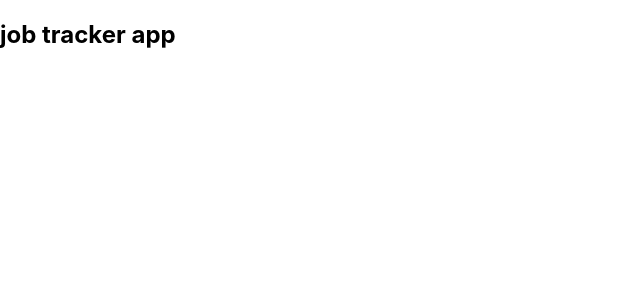
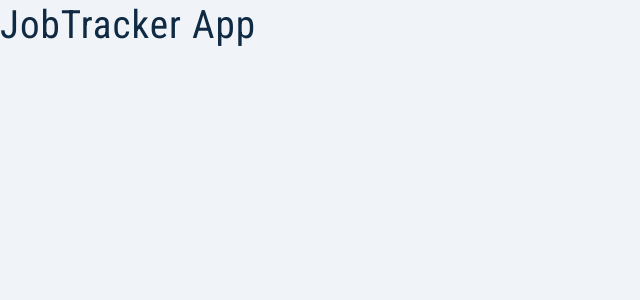
Before and after one commit to MAbdurahman/mern-job-tracker, a React (Create React App) app in the folder frontend/: page / in a window 1280 px wide. Shown: the top 300 px of the page, without its empty margins (0-640 px from the left). Built offline with nearby package versions, Linux system fonts and the light colour scheme.

Commit message:
Add normalize.css and global styles

```diff
--- a/frontend/public/index.html
+++ b/frontend/public/index.html
@@ -16,7 +16,7 @@
     -->
     <link rel="manifest" href="%PUBLIC_URL%/manifest.json" />
 
-    <title>Job Tracker</title>
+    <title>JobTracker</title>
   </head>
   <body>
     <noscript>You need to enable JavaScript to run this app.</noscript>
--- a/frontend/src/App.js
+++ b/frontend/src/App.js
@@ -3,7 +3,7 @@
 export default function App() {
   return (
     <div>
-      <h2>job tracker app</h2>
+      <h2>jobTracker app</h2>
     </div>
   )
 }
--- a/frontend/src/index.css
+++ b/frontend/src/index.css
@@ -1,13 +1,321 @@
-body {
-  margin: 0;
-  font-family: -apple-system, BlinkMacSystemFont, 'Segoe UI', 'Roboto', 'Oxygen',
-    'Ubuntu', 'Cantarell', 'Fira Sans', 'Droid Sans', 'Helvetica Neue',
-    sans-serif;
-  -webkit-font-smoothing: antialiased;
-  -moz-osx-font-smoothing: grayscale;
+
+@import url('https://fonts.googleapis.com/css2?family=Cabin&family=Roboto+Condensed:wght@400;700&display=swap');
+*,
+::after,
+::before {
+  box-sizing: border-box;
 }
 
-code {
-  font-family: source-code-pro, Menlo, Monaco, Consolas, 'Courier New',
-    monospace;
+
+html {
+  font-size: 100%;
+} /*16px*/
+
+:root {
+  /* colors */
+  --primary-50: #e0fcff;
+  --primary-100: #bef8fd;
+  --primary-200: #87eaf2;
+  --primary-300: #54d1db;
+  --primary-400: #38bec9;
+  --primary-500: #2cb1bc;
+  --primary-600: #14919b;
+  --primary-700: #0e7c86;
+  --primary-800: #0a6c74;
+  --primary-900: #044e54;
+
+  /* grey */
+  --grey-50: #f0f4f8;
+  --grey-100: #d9e2ec;
+  --grey-200: #bcccdc;
+  --grey-300: #9fb3c8;
+  --grey-400: #829ab1;
+  --grey-500: #627d98;
+  --grey-600: #486581;
+  --grey-700: #334e68;
+  --grey-800: #243b53;
+  --grey-900: #102a43;
+  /* rest of the colors */
+  --black: #222;
+  --white: #fff;
+  --red-light: #f8d7da;
+  --red-dark: #842029;
+  --green-light: #d1e7dd;
+  --green-dark: #0f5132;
+
+  /* fonts  */
+  --headingFont: 'Roboto Condensed', Sans-Serif;
+  --bodyFont: 'Cabin', Sans-Serif;
+  --small-text: 0.875rem;
+  --extra-small-text: 0.7em;
+  /* rest of the vars */
+  --backgroundColor: var(--grey-50);
+  --textColor: var(--grey-900);
+  --borderRadius: 0.25rem;
+  --letterSpacing: 1px;
+  --transition: 0.3s ease-in-out all;
+  --max-width: 1120px;
+  --fixed-width: 500px;
+  --fluid-width: 90vw;
+  --breakpoint-lg: 992px;
+  --nav-height: 6rem;
+  /* box shadow*/
+  --shadow-1: 0 1px 3px 0 rgba(0, 0, 0, 0.1), 0 1px 2px 0 rgba(0, 0, 0, 0.06);
+  --shadow-2: 0 4px 6px -1px rgba(0, 0, 0, 0.1),
+    0 2px 4px -1px rgba(0, 0, 0, 0.06);
+  --shadow-3: 0 10px 15px -3px rgba(0, 0, 0, 0.1),
+    0 4px 6px -2px rgba(0, 0, 0, 0.05);
+  --shadow-4: 0 20px 25px -5px rgba(0, 0, 0, 0.1),
+    0 10px 10px -5px rgba(0, 0, 0, 0.04);
 }
+
+body {
+  background: var(--backgroundColor);
+  font-family: var(--bodyFont);
+  font-weight: 400;
+  line-height: 1.75;
+  color: var(--textColor);
+}
+
+p {
+  margin-bottom: 1.5rem;
+  max-width: 40em;
+}
+
+h1,
+h2,
+h3,
+h4,
+h5 {
+  margin: 0;
+  margin-bottom: 1.38rem;
+  font-family: var(--headingFont);
+  font-weight: 400;
+  line-height: 1.3;
+  text-transform: capitalize;
+  letter-spacing: var(--letterSpacing);
+}
+
+h1 {
+  margin-top: 0;
+  font-size: 3.052rem;
+}
+
+h2 {
+  font-size: 2.441rem;
+}
+
+h3 {
+  font-size: 1.953rem;
+}
+
+h4 {
+  font-size: 1.563rem;
+}
+
+h5 {
+  font-size: 1.25rem;
+}
+
+small,
+.text-small {
+  font-size: var(--small-text);
+}
+
+a {
+  text-decoration: none;
+  letter-spacing: var(--letterSpacing);
+}
+a,
+button {
+  line-height: 1.15;
+}
+button:disabled {
+  cursor: not-allowed;
+}
+ul {
+  list-style-type: none;
+  padding: 0;
+}
+
+.img {
+  width: 100%;
+  display: block;
+  object-fit: cover;
+}
+/* buttons */
+
+.btn {
+  cursor: pointer;
+  color: var(--white);
+  background: var(--primary-500);
+  border: transparent;
+  border-radius: var(--borderRadius);
+  letter-spacing: var(--letterSpacing);
+  padding: 0.375rem 0.75rem;
+  box-shadow: var(--shadow-2);
+  transition: var(--transition);
+  text-transform: capitalize;
+  display: inline-block;
+}
+.btn:hover {
+  background: var(--primary-700);
+  box-shadow: var(--shadow-3);
+}
+.btn-hipster {
+  color: var(--primary-500);
+  background: var(--primary-200);
+}
+.btn-hipster:hover {
+  color: var(--primary-200);
+  background: var(--primary-700);
+}
+.btn-block {
+  width: 100%;
+}
+.btn-hero {
+  font-size: 1.25rem;
+  padding: 0.5rem 1.25rem;
+}
+.btn-danger {
+  background: var(--red-light);
+  color: var(--red-dark);
+}
+.btn-danger:hover {
+  background: var(--red-dark);
+  color: var(--white);
+}
+/* alerts */
+.alert {
+  padding: 0.375rem 0.75rem;
+  margin-bottom: 1rem;
+  border-color: transparent;
+  border-radius: var(--borderRadius);
+  text-align: center;
+  letter-spacing: var(--letterSpacing);
+}
+
+.alert-danger {
+  color: var(--red-dark);
+  background: var(--red-light);
+}
+.alert-success {
+  color: var(--green-dark);
+  background: var(--green-light);
+}
+/* form */
+
+.form {
+  width: 90vw;
+  max-width: var(--fixed-width);
+  background: var(--white);
+  border-radius: var(--borderRadius);
+  box-shadow: var(--shadow-2);
+  padding: 2rem 2.5rem;
+  margin: 3rem auto;
+  transition: var(--transition);
+}
+.form:hover {
+  box-shadow: var(--shadow-4);
+}
+.form-label {
+  display: block;
+  font-size: var(--smallText);
+  margin-bottom: 0.5rem;
+  text-transform: capitalize;
+  letter-spacing: var(--letterSpacing);
+}
+.form-input,
+.form-textarea,
+.form-select {
+  width: 100%;
+  padding: 0.375rem 0.75rem;
+  border-radius: var(--borderRadius);
+  background: var(--backgroundColor);
+  border: 1px solid var(--grey-200);
+}
+.form-input,
+.form-select,
+.btn-block {
+  height: 35px;
+}
+.form-row {
+  margin-bottom: 1rem;
+}
+
+.form-textarea {
+  height: 7rem;
+}
+::placeholder {
+  font-family: inherit;
+  color: var(--grey-400);
+}
+.form-alert {
+  color: var(--red-dark);
+  letter-spacing: var(--letterSpacing);
+  text-transform: capitalize;
+}
+/* alert */
+
+@keyframes spinner {
+  to {
+    transform: rotate(360deg);
+  }
+}
+
+.loading {
+  width: 6rem;
+  height: 6rem;
+  border: 5px solid var(--grey-400);
+  border-radius: 50%;
+  border-top-color: var(--primary-500);
+  animation: spinner 2s linear infinite;
+}
+.loading-center {
+  margin: 0 auto;
+}
+/* title */
+
+.title {
+  text-align: center;
+}
+
+.title-underline {
+  background: var(--primary-500);
+  width: 7rem;
+  height: 0.25rem;
+  margin: 0 auto;
+  margin-top: -1rem;
+}
+
+.container {
+  width: var(--fluid-width);
+  max-width: var(--max-width);
+  margin: 0 auto;
+}
+.full-page {
+  min-height: 100vh;
+}
+
+.coffee-info {
+  text-align: center;
+  text-transform: capitalize;
+  margin-bottom: 1rem;
+  letter-spacing: var(--letterSpacing);
+}
+.coffee-info span {
+  display: block;
+}
+.coffee-info a {
+  color: var(--primary-500);
+}
+
+@media screen and (min-width: 992px) {
+  .coffee-info {
+    text-align: left;
+  }
+  .coffee-info span {
+    display: inline-block;
+    margin-right: 0.5rem;
+  }
+}
--- a/frontend/src/index.js
+++ b/frontend/src/index.js
@@ -1,5 +1,6 @@
 import React from 'react';
 import ReactDOM from 'react-dom';
+import 'normalize.css';
 import './index.css';
 import App from './App';
 
```
